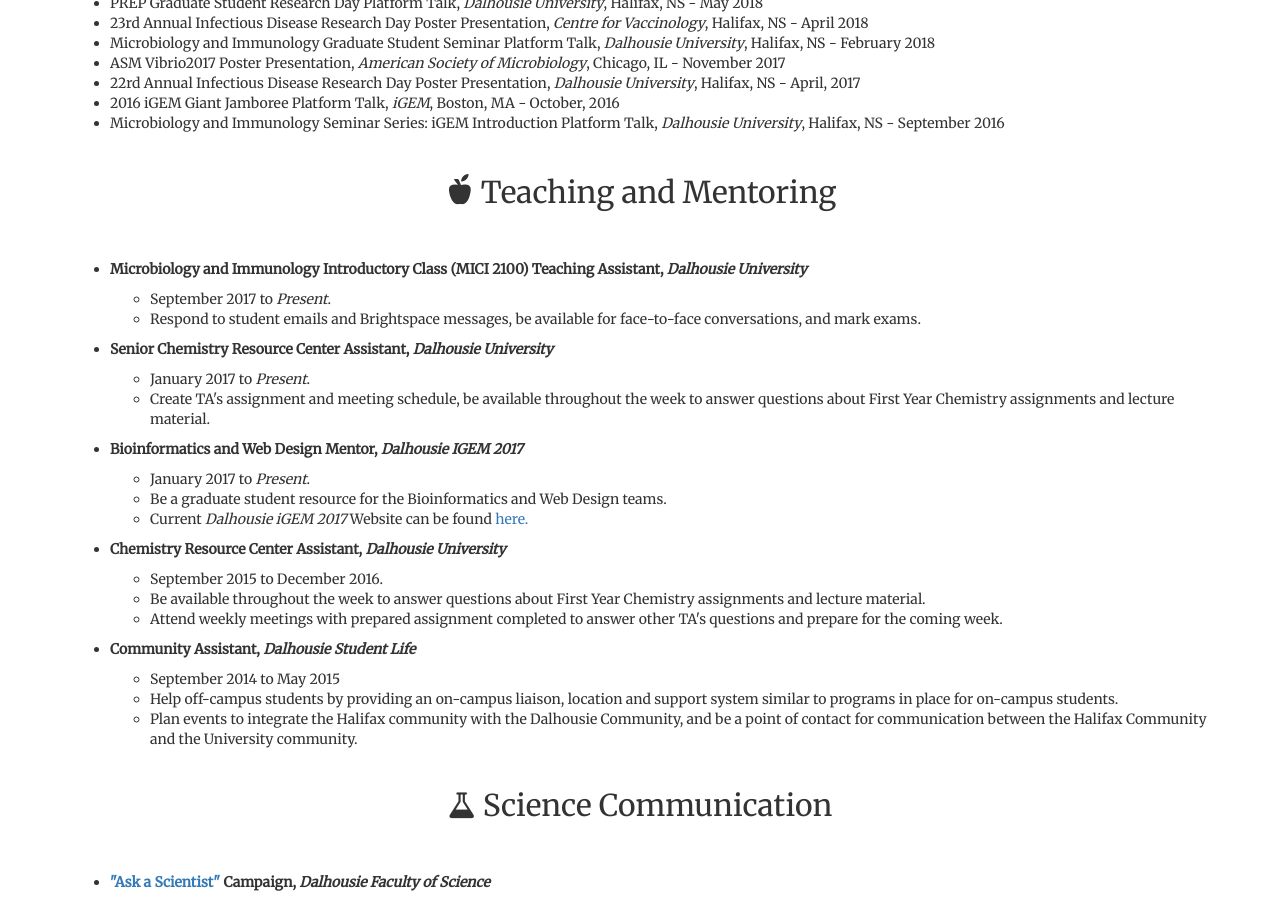
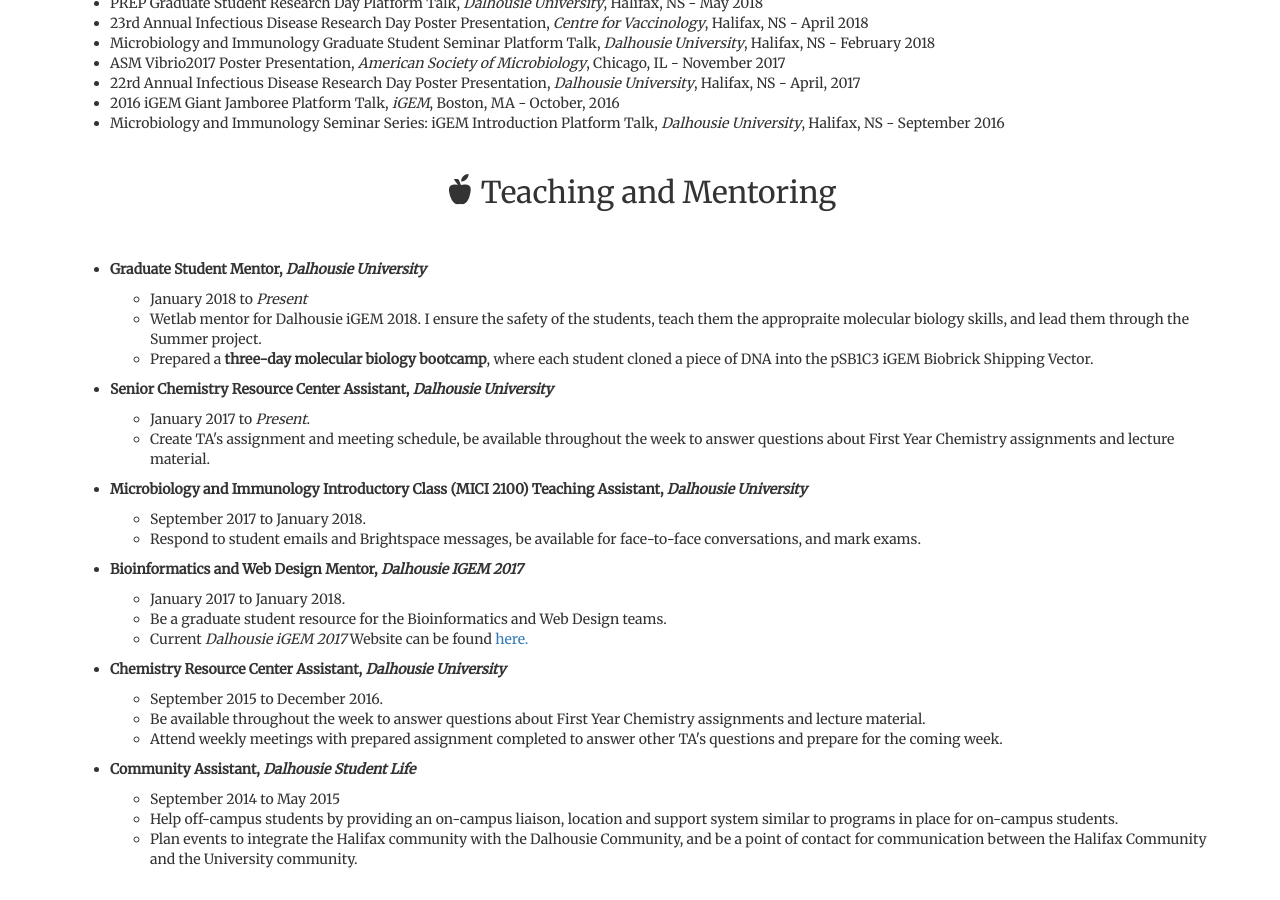
Before and after one commit to LandonGetz/OldCVWebsite, a Jekyll site: the page built from index.md, in a window 1280 px wide and 900 px high, scrolled down 3146 px. Built offline with Jekyll 4.4.1, drawn with Linux system fonts in a browser that asks for light colours; nearby versions of some CDN libraries.

Commit message:
Update to Mentoring
Mentoring Update

```diff
--- a/index.md
+++ b/index.md
@@ -164,22 +164,30 @@ scroll: true
         <li>Microbiology and Immunology Seminar Series: iGEM Introduction Platform Talk, <i>Dalhousie University</i>, Halifax, NS - September 2016</li>
     </ul>
     <h2><span class="glyphicon glyphicon-apple" aria-hidden="true"></span> Teaching and Mentoring</h2>
-    <ul id="list">
-        <li id="list"><b>Microbiology and Immunology Introductory Class (MICI 2100) Teaching Assistant, <i>Dalhousie University</i></b>
-            <ul id="sublist">
-                <li>September 2017 to <i>Present</i>.</li>
-                <li>Respond to student emails and Brightspace messages, be available for face-to-face conversations, and mark exams.</li>
-            </ul>
-        </li>
-        <li id="list"><b>Senior Chemistry Resource Center Assistant, <i>Dalhousie University</i></b>
+
+	<ul id="list">
+		<li id="list"><b>Graduate Student Mentor, <i>Dalhousie University</i></b>
+		<ul id="sublist">
+			<li>January 2018 to <i>Present</i></li>
+			<li>Wetlab mentor for Dalhousie iGEM 2018. I ensure the safety of the students, teach them the appropraite molecular biology skills, and lead them through the Summer project.</li>
+			<li>Prepared a <b>three-day molecular biology bootcamp</b>, where each student cloned a piece of DNA into the pSB1C3 iGEM Biobrick Shipping Vector.</li>
+			</ul>
+		</li>
+            <li id="list"><b>Senior Chemistry Resource Center Assistant, <i>Dalhousie University</i></b>
             <ul id="sublist">
                 <li>January 2017 to <i>Present</i>.</li>
                 <li>Create TA's assignment and meeting schedule, be available throughout the week to answer questions about First Year Chemistry assignments and lecture material.</li>
             </ul>
         </li>
+		<li id="list"><b>Microbiology and Immunology Introductory Class (MICI 2100) Teaching Assistant, <i>Dalhousie University</i></b>
+            <ul id="sublist">
+                <li>September 2017 to January 2018.</li>
+                <li>Respond to student emails and Brightspace messages, be available for face-to-face conversations, and mark exams.</li>
+            </ul>
+        </li>
           <li id="list"><b>Bioinformatics and Web Design Mentor, <i>Dalhousie IGEM 2017</i></b>
             <ul id="sublist">
-                <li>January 2017 to <i>Present</i>.</li>
+                <li>January 2017 to January 2018.</li>
                 <li>Be a graduate student resource for the Bioinformatics and Web Design teams.</li>
                 <li>Current <i>Dalhousie iGEM 2017</i> Website can be found <a target="_blank" href="http://2017.igem.org/Team:Dalhousie">here.</a></li>
             </ul>
```
